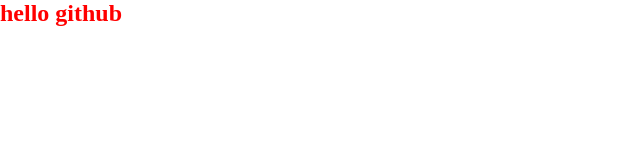
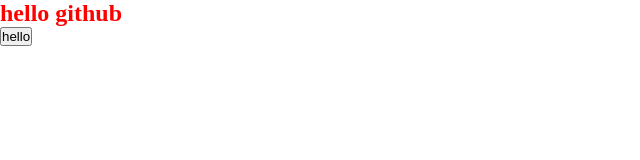
Before and after one commit to calcyuxxx/calcyuxxx.github.io, a plain HTML site: page index.html in a window 1280 px wide. Shown: the full height of the page, 0-640 px from the left. Drawn offline with Linux system fonts and the light colour scheme.

Commit message:
页面交互

```diff
--- a/index.html
+++ b/index.html
@@ -6,8 +6,10 @@
     <meta http-equiv="X-UA-Compatible" content="ie=edge">
     <title>Document</title>
     <link rel="stylesheet" href="css/main.css">
+    <script src="js/main.js"></script>
 </head>
 <body>
     <h2>hello github</h2>
+    <input type="button" onclick="test()" value="hello"/>
 </body>
 </html>
--- /dev/null
+++ b/js/main.js
@@ -0,0 +1,3 @@
+function test(){
+    alert("hello word");
+}
```
